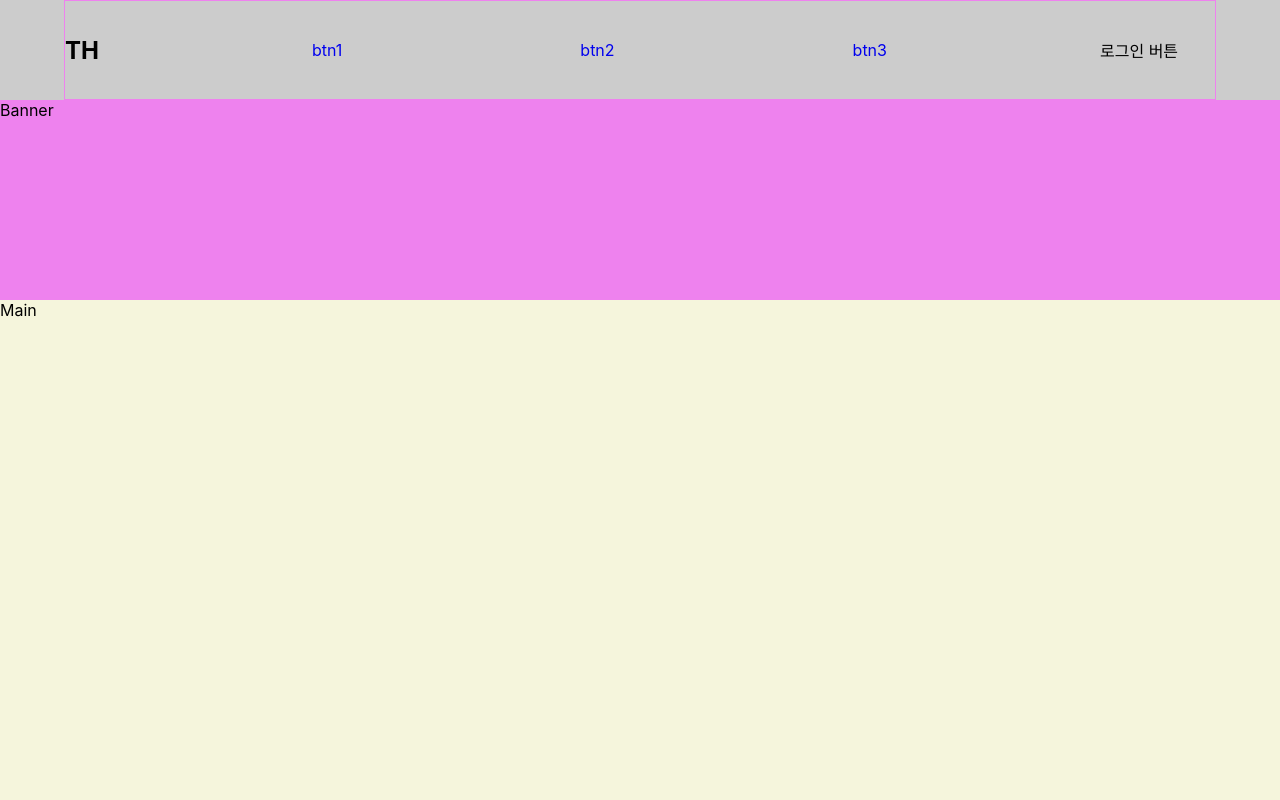
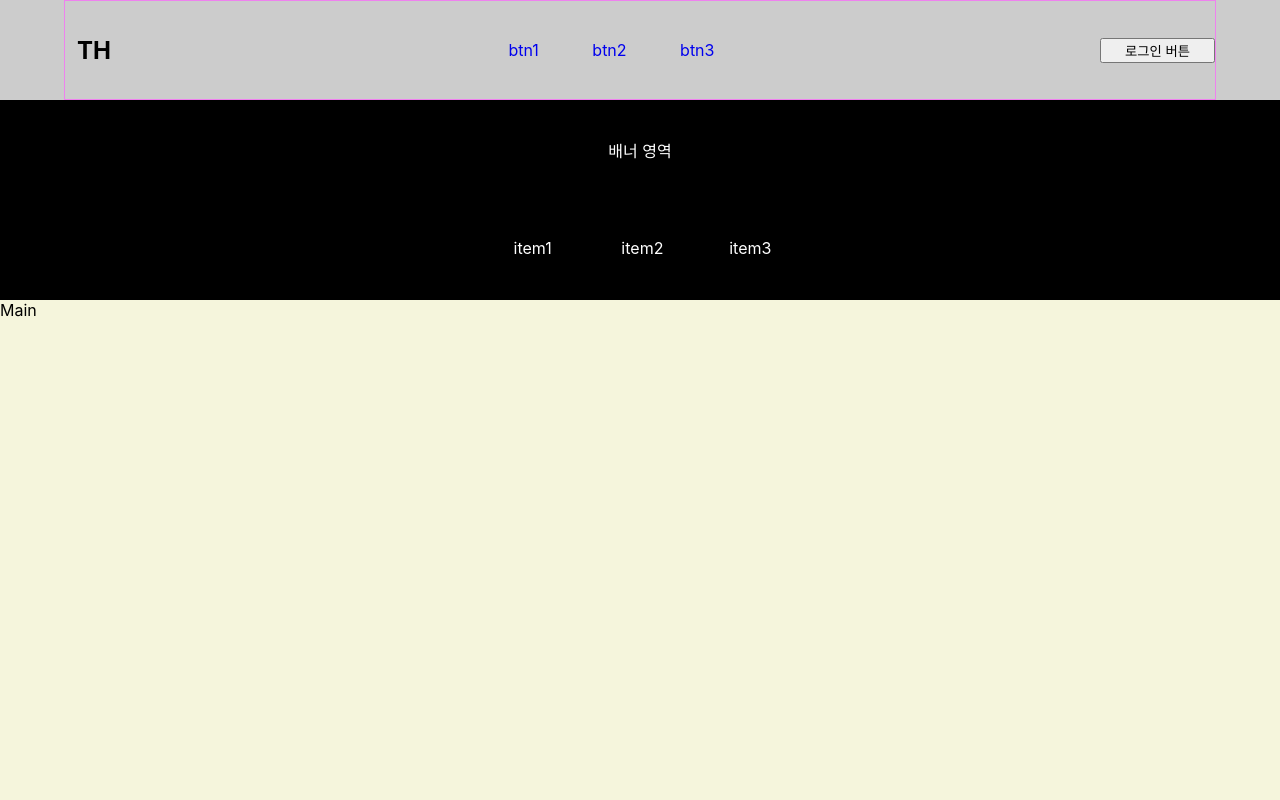
Before and after one commit to PiscesTH/hair-front, a React (Create React App) app: page / in a window 1280 px wide. Shown: the top 800 px of the page. Built offline with nearby package versions, Linux system fonts and the light colour scheme.

Commit message:
2025-01-19

```diff
--- a/src/App.js
+++ b/src/App.js
@@ -1,14 +1,15 @@
 import "./App.css";
 import { MainWrap, BodyWrap } from "./style/main.js";
 import { FooterWrap } from "./style/footer.js";
-import { TopBannerWrap } from "./style/banner.js";
+
 import Header from "./components/header.js";
+import Banner from "./components/banner.js";
 
 function App() {
   return (
       <BodyWrap>
         <Header></Header>
-        <TopBannerWrap>Banner</TopBannerWrap>
+        <Banner></Banner>
         <MainWrap>Main</MainWrap>
         <FooterWrap>Footer</FooterWrap>
       </BodyWrap>
--- /dev/null
+++ b/src/components/banner.js
@@ -0,0 +1,20 @@
+import { BannerContainer, BannerMenu, BannerMenuItem, BannerTitle, TopBannerWrap } from "../style/bannerStyle";
+
+const Banner = () => {
+  return (
+    <TopBannerWrap>
+      <BannerContainer>
+        <BannerTitle>
+        배너 영역
+        </BannerTitle>
+        <BannerMenu>
+            <BannerMenuItem>item1</BannerMenuItem>
+            <BannerMenuItem>item2</BannerMenuItem>
+            <BannerMenuItem>item3</BannerMenuItem>
+        </BannerMenu>
+        </BannerContainer>
+    </TopBannerWrap>
+  );
+};
+
+export default Banner;
--- a/src/components/header.js
+++ b/src/components/header.js
@@ -1,5 +1,5 @@
 import { NavLink } from "react-router-dom";
-import { HeaderBtn, HeaderContainer, HeaderLogo, HeaderNav, HeaderWrap } from "../style/headerStyle"
+import { HeaderBtn, HeaderContainer, HeaderLogo, HeaderNav, HeaderWrap, StyledNavLink } from "../style/headerStyle"
 
 
 const Header = () => {
@@ -9,9 +9,9 @@ const Header = () => {
             <HeaderContainer>
             <HeaderLogo>TH</HeaderLogo>
             <HeaderNav>
-                <NavLink to={"/"}>btn1</NavLink>
-                <NavLink to={"/"}>btn2</NavLink>
-                <NavLink to={"/"}>btn3</NavLink>
+                <StyledNavLink to={"/"}>btn1</StyledNavLink>
+                <StyledNavLink to={"/"}>btn2</StyledNavLink>
+                <StyledNavLink to={"/"}>btn3</StyledNavLink>
             </HeaderNav>
             <HeaderBtn>로그인 버튼</HeaderBtn>
             </HeaderContainer>
--- a/src/style/banner.js
+++ /dev/null
@@ -1,8 +0,0 @@
-import styled from "styled-components";
-
-export const TopBannerWrap = styled.div`
-    grid-area: banner;
-    width: 100%;
-    height: 100%;
-    background-color: violet
-`;
--- /dev/null
+++ b/src/style/bannerStyle.js
@@ -0,0 +1,42 @@
+import styled from "styled-components";
+
+export const TopBannerWrap = styled.div`
+  grid-area: banner;
+  width: 100%;
+  height: 100%;
+  background-color: black;
+  display: flex;
+  justify-content: center;
+`;
+
+export const BannerContainer = styled.div`
+  display: flex;
+  justify-content: center;
+  align-items: center;
+  width: 60%;
+  padding: 20px 0;
+  color: white;
+  flex-direction: column;
+`;
+
+export const BannerTitle = styled.div`
+    height: 60%;
+    padding: 10px;
+`;
+
+export const BannerMenu = styled.div`
+    height: 30%;
+    width: 50%;
+    padding: 10px;
+    display: flex;
+    flex-direction: row;
+    justify-content: space-evenly;
+    align-items: center;
+    gap: 10px;
+`;
+
+export const BannerMenuItem = styled.div`
+    width: 13%;
+    padding: 5px;
+    border-radius: 20px;
+`;
--- a/src/style/headerStyle.js
+++ b/src/style/headerStyle.js
@@ -1,4 +1,5 @@
 import styled from "styled-components"
+import { NavLink } from "react-router-dom";
 
 export const HeaderWrap = styled.div`
     position: fixed;
@@ -25,18 +26,30 @@ export const HeaderContainer = styled.div`
 `;
 
 export const HeaderLogo = styled.div`
+    padding: 6px 12px;
     font-weight: bold;
     font-size: 24px;
 `;
 
 export const HeaderNav = styled.nav`
-    width: 50%;
+    width: 20%;
     display: flex;
     gap: 10px;
     justify-content: space-between;
     flex-direction: row;
 `;
 
-export const HeaderBtn = styled.div`
+export const HeaderBtn = styled.button`
     width: 10%;
 `;
+
+export const StyledNavLink = styled(NavLink)`
+    padding: 6px 12px;
+    border-radius: 20px;
+    transition: 0.1s ease-out;
+
+    &:hover{
+        background-color: black;
+        color: white;
+    }
+`;
```
